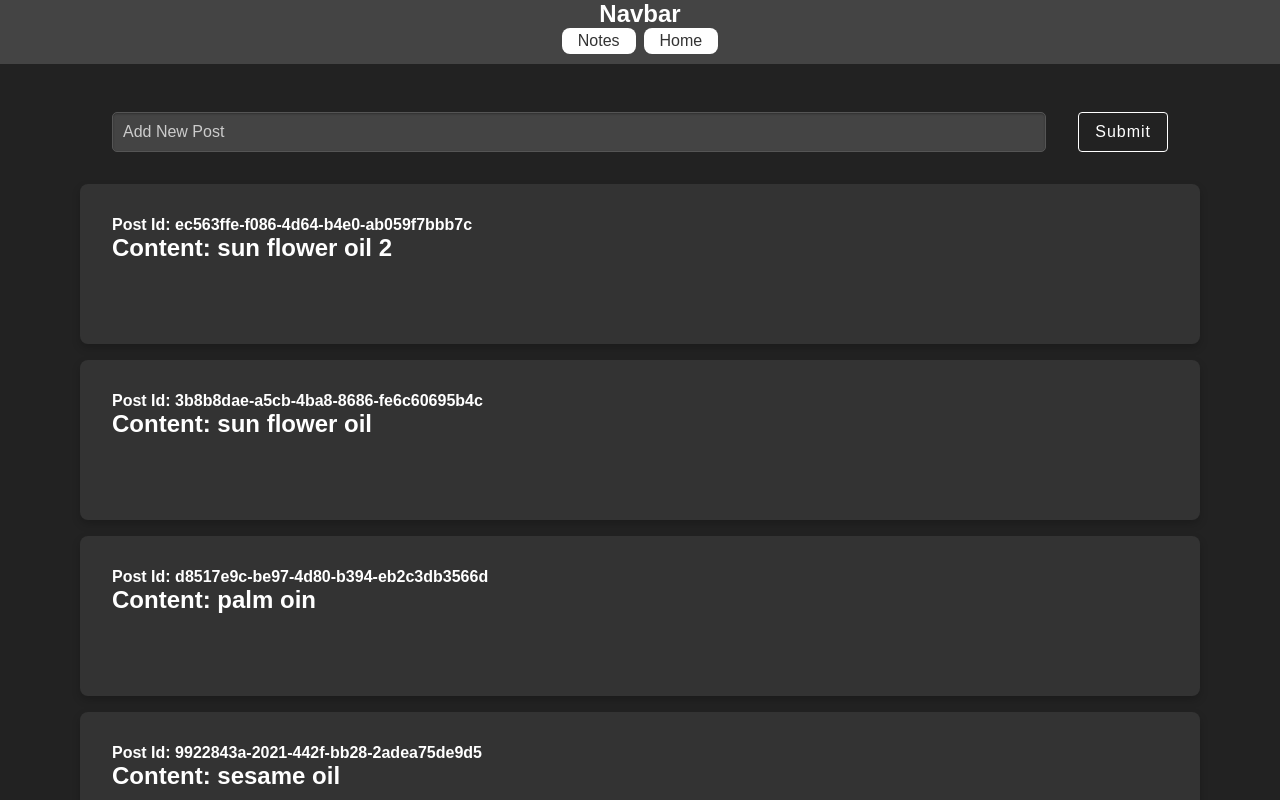
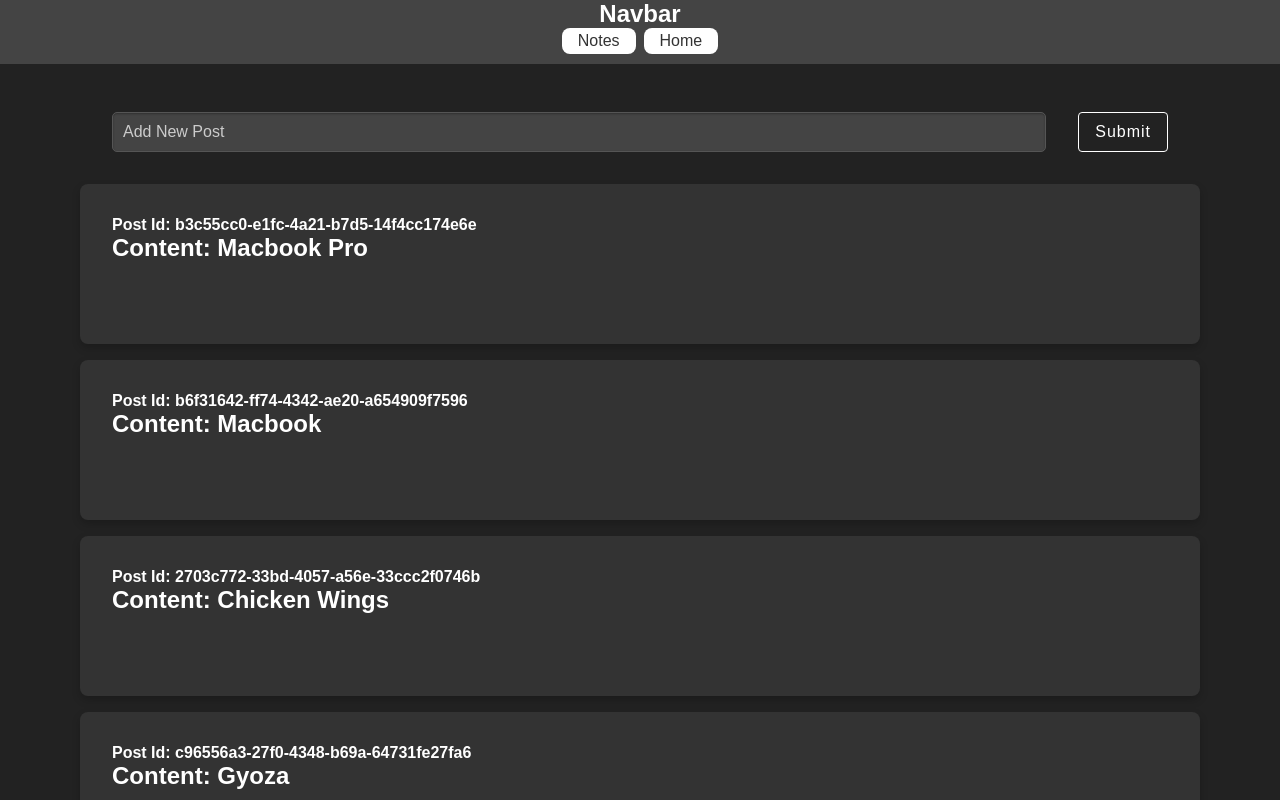
Before and after one commit to csrinu236/custom-infinite-scroll-logic, a Next.js app: page / in a window 1280 px wide. Built offline with nearby package versions, Linux system fonts and the light colour scheme; data requests are answered from the project's data file.

Commit message:
added hasMore logic

```diff
--- a/components/Post.js
+++ b/components/Post.js
@@ -1,13 +1,13 @@
 import Link from "next/link";
 import React from "react";
 
-const Post = ({ id, content, createdAt }) => {
+const Post = ({ id, content, createdAt }, ref) => {
   return (
-    <Link href={`/posts/${id}`} className="post">
+    <Link ref={ref} href={`/posts/${id}`} className="post">
       <h4>Post Id: {id}</h4>
       <h2>Content: {content}</h2>
     </Link>
   );
 };
 
-export default Post;
+export default React.forwardRef(Post);
--- a/db.json
+++ b/db.json
@@ -1,70 +1,165 @@
 {
   "posts": [
     {
-      "content": "geee",
-      "createdAt": 1724839746220,
-      "id": "d7c534bd-dcf8-4ab3-bf8f-92e0abfe2852"
+      "content": "Pizza",
+      "createdAt": 1724913728736,
+      "id": "0fa0795e-b6ae-48a0-8c4d-3265efa3b9fb"
     },
     {
-      "content": "new ghee",
-      "createdAt": 1724839869706,
-      "id": "29eb32ed-8fc8-49dd-9dc9-a03dea95a939"
+      "content": "Burger",
+      "createdAt": 1724913729879,
+      "id": "5b70c9fd-281f-49b9-8d76-712f03b6a871"
     },
     {
-      "content": "latest ghee",
-      "createdAt": 1724840402125,
-      "id": "d1c56523-d5c5-467f-8aa6-8311c30bbf14"
+      "content": "Pasta",
+      "createdAt": 1724913731006,
+      "id": "585212d2-bb6b-4bb2-85a1-57b4ff2a1aaa"
     },
     {
-      "content": "ground nut oil",
-      "createdAt": 1724840750360,
-      "id": "88f56dde-c757-41a7-88c5-6d4db45f15fa"
+      "content": "Sushi",
+      "createdAt": 1724913732121,
+      "id": "b2ff5746-6644-4563-90ad-ad4697962cb7"
     },
     {
-      "content": "sesame oil",
-      "createdAt": 1724864962611,
-      "id": "9922843a-2021-442f-bb28-2adea75de9d5"
+      "content": "Tacos",
+      "createdAt": 1724913733234,
+      "id": "b7d56215-387f-4f45-8cb5-65ad41b22626"
     },
     {
-      "content": "palm oin",
-      "createdAt": 1724865032829,
-      "id": "d8517e9c-be97-4d80-b394-eb2c3db3566d"
+      "content": "Salad",
+      "createdAt": 1724913734350,
+      "id": "a74fabf9-70b7-485c-9e18-37002224faba"
     },
     {
-      "content": "sun flower oil",
-      "createdAt": 1724865088764,
-      "id": "3b8b8dae-a5cb-4ba8-8686-fe6c60695b4c"
+      "content": "Ice Cream",
+      "createdAt": 1724913735467,
+      "id": "c0ccb773-4d84-4845-97d5-49b9fe586996"
     },
     {
-      "content": "sun flower oil 2",
-      "createdAt": 1724865155629,
-      "id": "ec563ffe-f086-4d64-b4e0-ab059f7bbb7c"
+      "content": "Steak",
+      "createdAt": 1724913736581,
+      "id": "b2104089-d377-4f0f-bee8-3aa07d170133"
+    },
+    {
+      "content": "Ramen",
+      "createdAt": 1724913737765,
+      "id": "d6755ac7-f1ee-48d7-8e85-831515336740"
+    },
+    {
+      "content": "Sandwich",
+      "createdAt": 1724913738880,
+      "id": "e365de2d-5213-46eb-9741-551a7fdc679f"
+    },
+    {
+      "content": "Fried Chicken",
+      "createdAt": 1724913739990,
+      "id": "eefe2f46-372a-4101-a92b-387da0213956"
+    },
+    {
+      "content": "Apple Pie",
+      "createdAt": 1724913741109,
+      "id": "0bca57a7-624d-45d3-96d4-f7d98d27b335"
+    },
+    {
+      "content": "Lasagna",
+      "createdAt": 1724913742224,
+      "id": "f1cb1e3e-6034-47cf-acb4-07d1906c6646"
+    },
+    {
+      "content": "Dumplings",
+      "createdAt": 1724913743340,
+      "id": "d503ff2d-075a-49ea-9c99-c631cc2d58a5"
+    },
+    {
+      "content": "Pancakes",
+      "createdAt": 1724913744456,
+      "id": "6e8217ec-d790-492c-8f4b-fca917458532"
+    },
+    {
+      "content": "Chili",
+      "createdAt": 1724913745570,
+      "id": "b09c0a1f-2916-4950-8971-8bcb3133fb0d"
+    },
+    {
+      "content": "Grilled Cheese",
+      "createdAt": 1724913746691,
+      "id": "442a78d5-35e9-4db1-a74e-8ec067673ae7"
+    },
+    {
+      "content": "Fajitas",
+      "createdAt": 1724913747807,
+      "id": "a82dca88-70da-4424-a14b-fe370eb40a6d"
+    },
+    {
+      "content": "Chocolate Cake",
+      "createdAt": 1724913748927,
+      "id": "d39271cf-0934-40f0-9756-1309243baf9e"
+    },
+    {
+      "content": "Spaghetti",
+      "createdAt": 1724913750050,
+      "id": "62863756-9768-4cd9-831f-eb17ad257301"
+    },
+    {
+      "content": "Burrito",
+      "createdAt": 1724913751161,
+      "id": "4a2435b2-072d-43f7-9bd6-7eddeb923539"
+    },
+    {
+      "content": "Pho",
+      "createdAt": 1724913752280,
+      "id": "065ae9f0-9f88-4628-a18d-d6a000273eec"
+    },
+    {
+      "content": "BBQ Ribs",
+      "createdAt": 1724913753396,
+      "id": "65e2a3d2-ec6c-46fa-a54b-b4002700fc16"
+    },
+    {
+      "content": "Curry",
+      "createdAt": 1724913754511,
+      "id": "cb99d3de-2b5f-41c1-8add-9df49a14cd0a"
+    },
+    {
+      "content": "Cheesecake",
+      "createdAt": 1724913755696,
+      "id": "cd4765ce-e430-4999-8599-307555661b6c"
+    },
+    {
+      "content": "Waffles",
+      "createdAt": 1724913756810,
+      "id": "e1796378-186f-4f15-b41c-4e3216c2e351"
+    },
+    {
+      "content": "Spring Rolls",
+      "createdAt": 1724913757931,
+      "id": "dc0e88d2-2885-4807-8c91-209d0aa0c204"
+    },
+    {
+      "content": "Mac and Cheese",
+      "createdAt": 1724913759048,
+      "id": "c7fa2bdc-c2c0-431c-af1b-017dcca20b74"
+    },
+    {
+      "content": "Gyoza",
+      "createdAt": 1724913760162,
+      "id": "c96556a3-27f0-4348-b69a-64731fe27fa6"
+    },
+    {
+      "content": "Chicken Wings",
+      "createdAt": 1724913761280,
+      "id": "2703c772-33bd-4057-a56e-33ccc2f0746b"
+    },
+    {
+      "content": "Macbook",
+      "createdAt": 1724913908821,
+      "id": "b6f31642-ff74-4342-ae20-a654909f7596"
+    },
+    {
+      "content": "Macbook Pro ",
+      "createdAt": 1724913918884,
+      "id": "b3c55cc0-e1fc-4a21-b7d5-14f4cc174e6e"
     }
   ],
-  "comments": [
-    {
-      "content": "this is my cmment 1",
-      "createdAt": 1724840275982,
-      "postId": "d7c534bd-dcf8-4ab3-bf8f-92e0abfe2852",
-      "id": 1
-    },
-    {
-      "content": "this is my comment 2",
-      "createdAt": 1724840289990,
-      "postId": "d7c534bd-dcf8-4ab3-bf8f-92e0abfe2852",
-      "id": 2
-    },
-    {
-      "content": "comment 3333",
-      "createdAt": 1724840298725,
-      "postId": "d7c534bd-dcf8-4ab3-bf8f-92e0abfe2852",
-      "id": 3
-    },
-    {
-      "content": "comment for latest gheee",
-      "createdAt": 1724840429192,
-      "postId": "d1c56523-d5c5-467f-8aa6-8311c30bbf14",
-      "id": 4
-    }
-  ]
+  "comments": []
 }
--- a/pages/index.js
+++ b/pages/index.js
@@ -2,8 +2,9 @@ import Loader from "@/components/Loader";
 import Post from "@/components/Post";
 import { fetcher } from "@/utils/fetcher";
 import { swrFetcher } from "@/utils/swrFetcher";
+import { swrInfiniteFetcher } from "@/utils/swrInfinite";
 import axios from "axios";
-import { useState, useEffect, useRef, useId } from "react";
+import { useState, useEffect, useRef, useId, useCallback } from "react";
 import useSWR from "swr";
 
 export default function Home() {
@@ -20,14 +21,13 @@ export default function Home() {
   //   }
   // };
 
-  const submitPost = async () => {
+  const submitPost = async (content) => {
     try {
-      console.log({ refData: inputRef.current.value });
       const id = crypto.randomUUID();
       const { data } = await axios({
         method: "post",
         url: `http://localhost:3002/posts`,
-        data: { content: inputRef.current.value, createdAt: new Date().getTime(), id },
+        data: { content: content || inputRef.current.value, createdAt: new Date().getTime(), id },
       });
       console.log({ data });
       mutate();
@@ -38,17 +38,47 @@ export default function Home() {
     }
   };
 
-  // useEffect(() => {
-  //   getPosts();
-  // }, []);
+  const observer = useRef(null);
 
-  const { data, error, isLoading, mutate } = swrFetcher(`http://localhost:3002/posts?_sort=createdAt&_order=desc`);
+  // const { data, error, isLoading, mutate } = swrFetcher(`http://localhost:3002/posts?_sort=createdAt&_order=desc`);
+  const { data, error, isValidating, size, setSize } = swrInfiniteFetcher();
+  console.log(data);
+  const hasMoreFlagFromServer = data?.[size - 1]?.hasMorePages;
+  console.log({ hasMoreFlagFromServer });
+  const isLoading = !data?.[size - 1] && !error;
 
-  console.log({ data, error, isLoading });
+  console.log({ isLoading });
+
+  // gets called whenever lastelement ref is created,
+  // so we need to observe that lastNode and when lastNode is observed,
+  // in that call back fn(fetch next page), disconnect last observed node and observe new node
+  const lastElementRef = useCallback(
+    (node) => {
+      // console.log(node);
+      if (isLoading) return;
+      if (observer.current) observer.current?.disconnect();
+      observer.current = new IntersectionObserver(
+        (entries) => {
+          if (entries[0].isIntersecting && hasMoreFlagFromServer) {
+            console.log("Visisbile");
+            console.log({ size });
+            setSize(size + 1);
+          }
+        },
+        {
+          threshold: 1,
+        }
+      );
+      if (node) observer.current.observe(node);
+    },
+    [data]
+  );
 
   useEffect(() => {
     if (data) {
-      setPosts(data);
+      // console.log(data);
+      // console.log(data.map((eachPageResp) => eachPageResp.list).flat());
+      setPosts(data.map((eachPageResp) => eachPageResp.list).flat());
     }
   }, [data]);
 
@@ -61,11 +91,13 @@ export default function Home() {
         </button>
       </div>
       {/* {console.log({ posts })} */}
-      {!posts && isLoading && !error && <Loader></Loader>}
-      {posts &&
-        posts?.map((item) => {
-          return <Post key={item.id} {...item}></Post>;
-        })}
+      {posts?.map((item, index) => {
+        if (posts.length === index + 1) {
+          return <Post ref={lastElementRef} key={item.id} {...item}></Post>;
+        }
+        return <Post key={item.id} {...item}></Post>;
+      })}
+      {isLoading && <Loader></Loader>}
     </section>
   );
 }
--- a/styles/globals.scss
+++ b/styles/globals.scss
@@ -59,7 +59,7 @@ a.post {
 /* HTML: <div class="loader"></div> */
 .loader {
   width: 70px;
-  margin: 0 auto;
+  margin: 2rem auto;
   aspect-ratio: 1;
   display: grid;
   -webkit-mask: conic-gradient(from 15deg, #0000, #000);
--- a/utils/fetcher.js
+++ b/utils/fetcher.js
@@ -1,10 +1,31 @@
 export const fetcher = async (...urls) => {
-  const data = await Promise.all(
-    urls.map((url) => {
-      return fetch(url)
-        .then((resp) => resp.json())
-        .then((data) => data);
-    })
-  );
-  return data.flat();
+  if (urls?.length > 1) {
+    console.log("URL_ARRAY");
+    const data = await Promise.all(
+      urls.map((url) => {
+        return fetch(url).then((resp) => {
+          const linkHeader = resp.headers.get("Link");
+          const hasMorePages = linkHeader && linkHeader.includes('rel="next"');
+          if (hasMorePages) {
+            console.log("More pages exist");
+          } else {
+            console.log("No more pages");
+          }
+          return resp.json().then((data) => Promise.resolve({ list: data, hasMorePages }));
+        });
+      })
+    );
+    return data;
+  } else {
+    return fetch(urls[0]).then((resp) => {
+      const linkHeader = resp.headers.get("Link");
+      const hasMorePages = linkHeader && linkHeader.includes('rel="next"');
+      if (hasMorePages) {
+        console.log("More pages exist");
+      } else {
+        console.log("No more pages");
+      }
+      return resp.json().then((data) => Promise.resolve({ list: data, hasMorePages }));
+    });
+  }
 };
--- /dev/null
+++ b/utils/swrInfinite.js
@@ -0,0 +1,19 @@
+import useSWRInfinite from "swr/infinite";
+import { fetcher } from "./fetcher";
+
+const getKey = (pageIndex, previousPageData) => {
+  pageIndex = pageIndex + 1;
+
+  if (previousPageData && !previousPageData?.list.length) return null; // reached the end
+  return `http://localhost:3002/posts?_page=${pageIndex}&_limit=6&_sort=createdAt&_order=desc`; // SWR key
+};
+
+export const swrInfiniteFetcher = () => {
+  // if you pass empty string/null to useSWR(null, fetcher) =>
+  return useSWRInfinite(getKey, fetcher, {
+    revalidateOnFocus: false,
+    revalidateOnMount: true,
+    revalidateIfStale: false,
+    revalidateFirstPage: false,
+  });
+};
```
